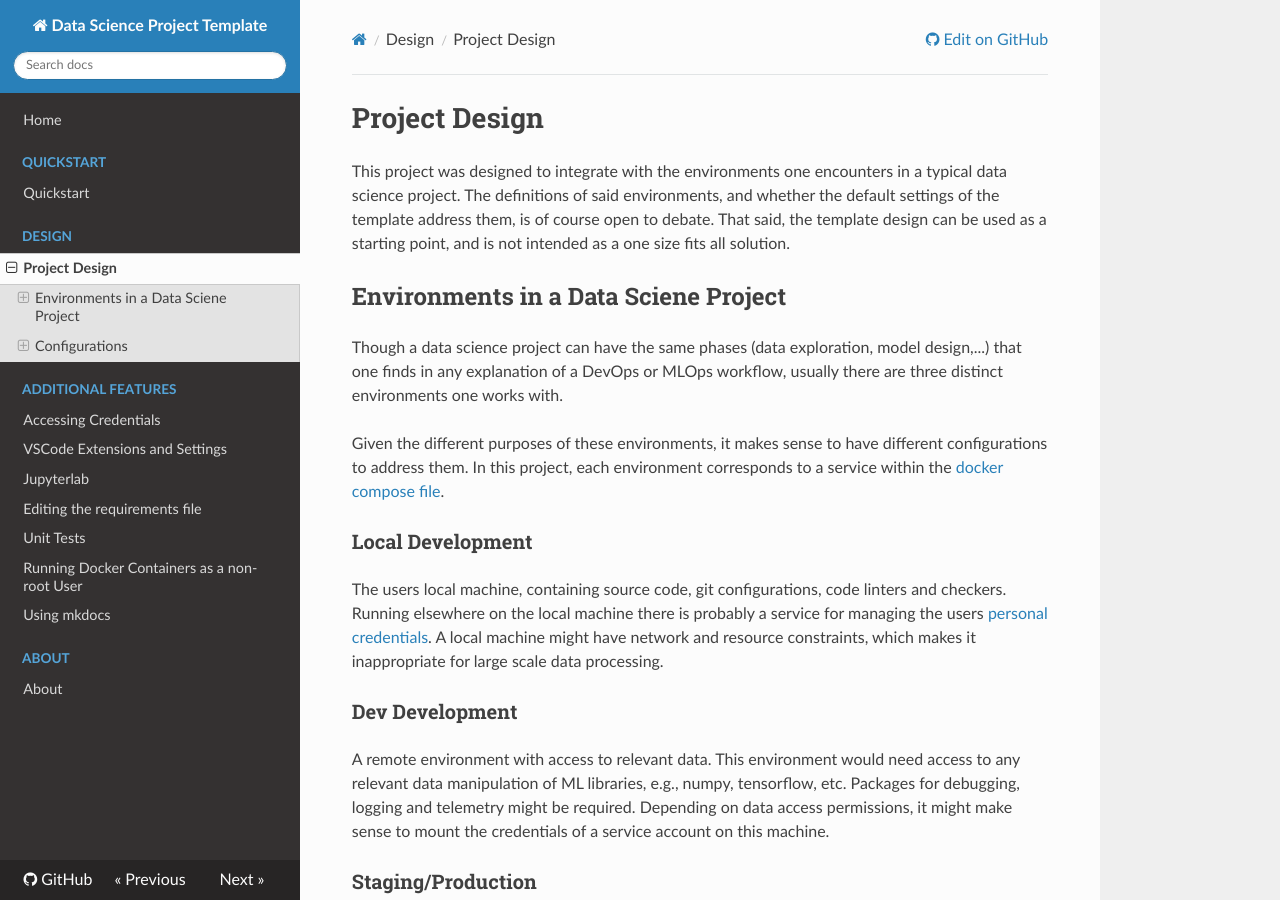
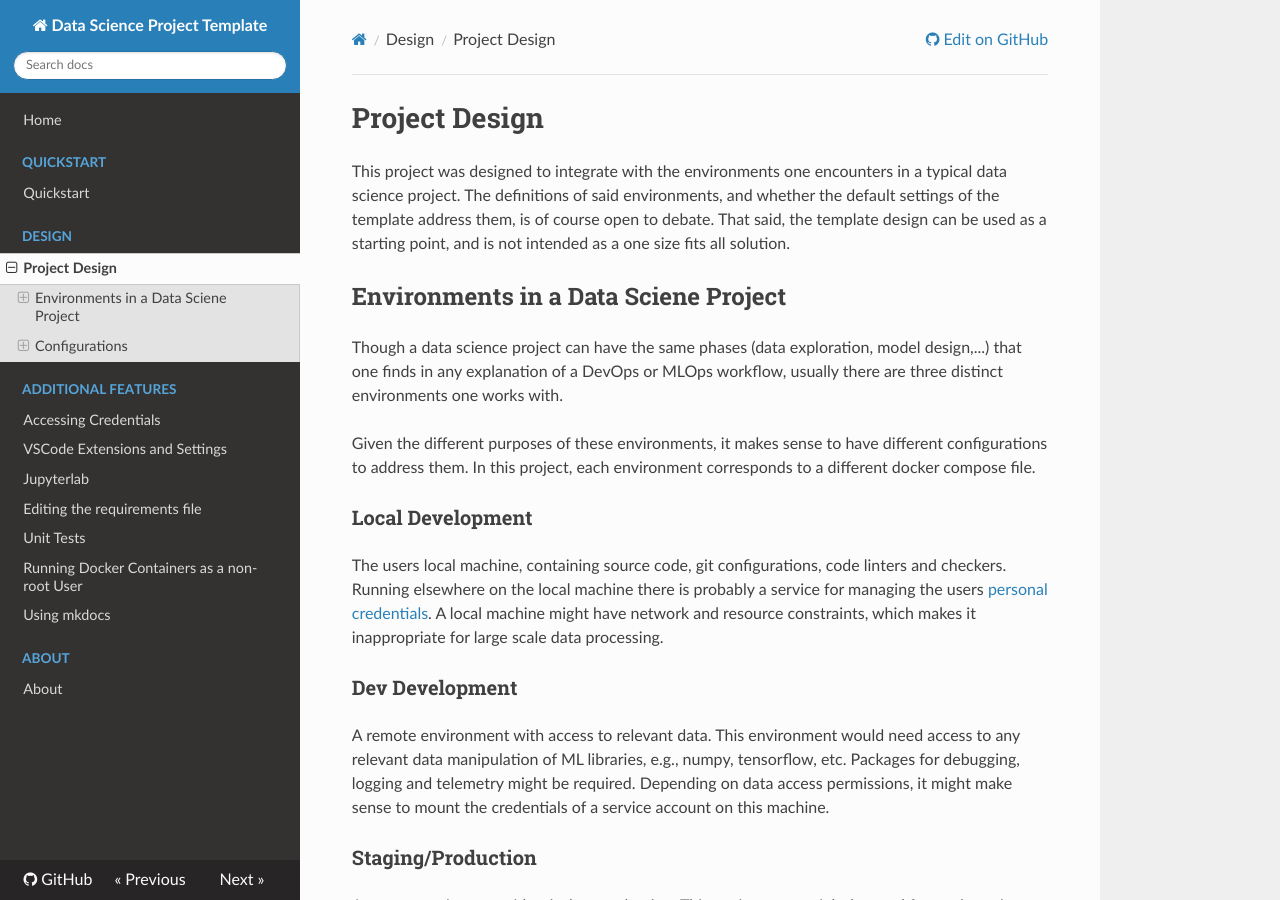
Before and after one commit to mark-curran/data-science-project-template, an MkDocs documentation site: the page built from docs/docs/design/design.md, in a window 1280 px wide and 900 px high. Built offline with MkDocs 1.6.1, drawn with Linux system fonts in a browser that asks for light colours; nearby versions of some CDN libraries.

Commit message:
Start editing design section.

```diff
--- a/docs/docs/design/design.md
+++ b/docs/docs/design/design.md
@@ -6,7 +6,7 @@ This project was designed to integrate with the environments one encounters in a
 
 Though a data science project can have the same phases (data exploration, model design,...) that one finds in any explanation of a DevOps or MLOps workflow, usually there are three distinct environments one works with.
 
-Given the different purposes of these environments, it makes sense to have different configurations to address them. In this project, each environment corresponds to a service within the [docker compose file](https://github.com/mark-curran/data-science-project-template/blob/main/docker-compose.yml).
+Given the different purposes of these environments, it makes sense to have different configurations to address them. In this project, each environment corresponds to a different docker compose file.
 
 ### Local Development
 
```
